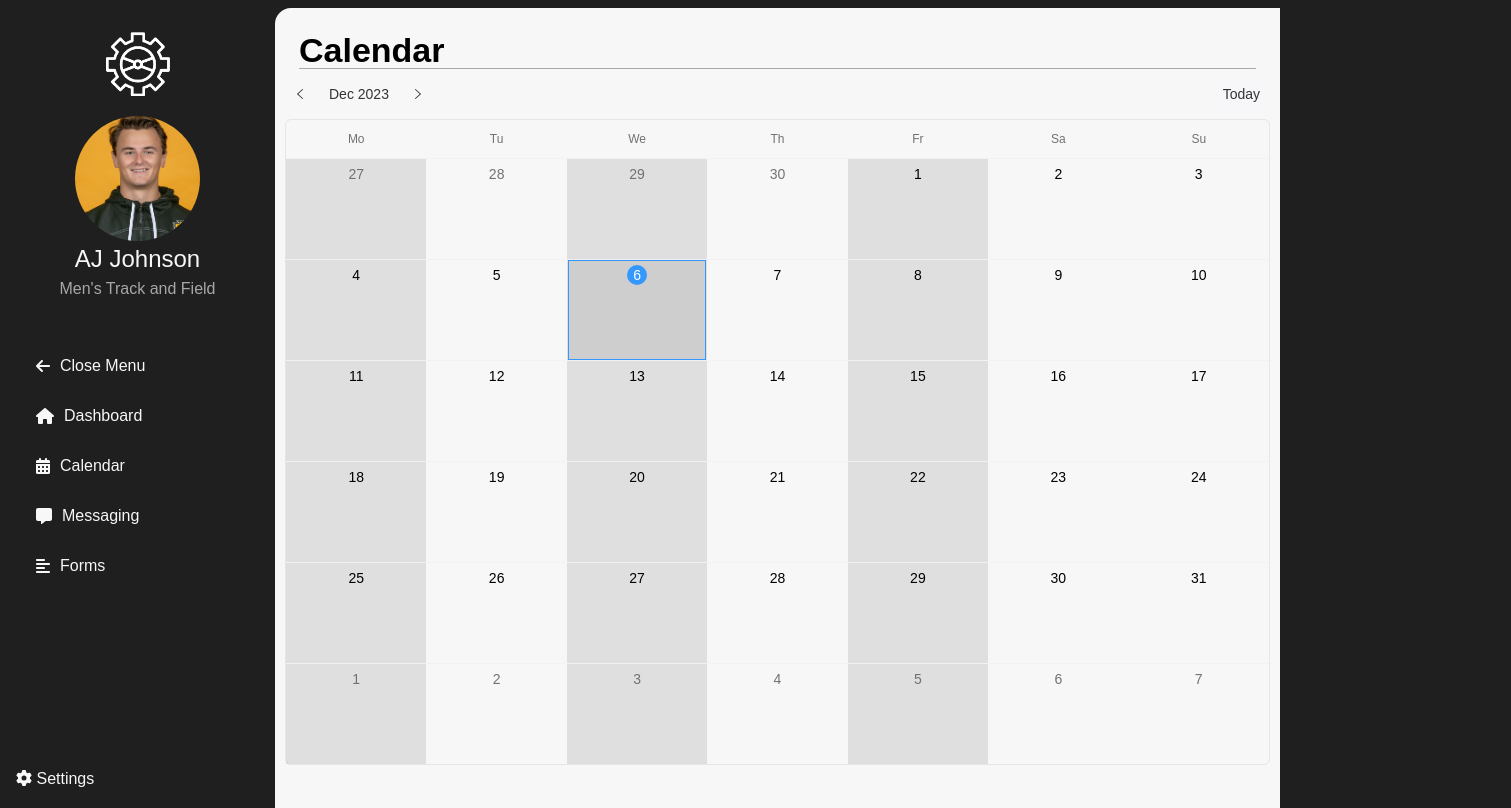
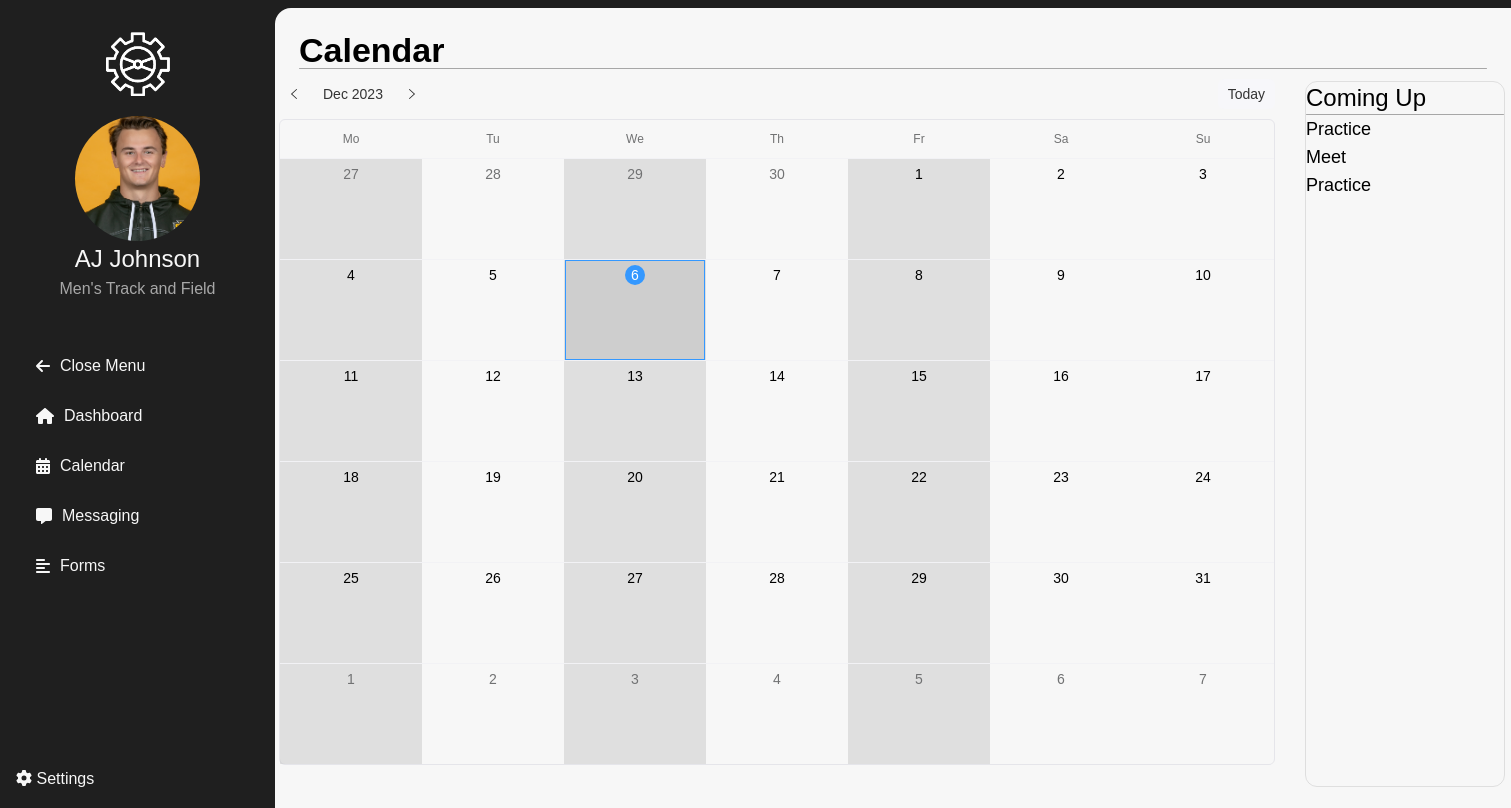
Before and after one commit to AjJ132/ProServ-ClubCore-Frontend, a React (Vite) app: page /calendar in a window 1280 px wide. Shown: the whole page, 1511 px wide, since content can reach past the window. Built offline with nearby package versions, Linux system fonts and the light colour scheme.

Commit message:
Add calendar container and quick info section

```diff
--- a/src/scenes/Calendar/Calendar.css
+++ b/src/scenes/Calendar/Calendar.css
@@ -1,5 +1,29 @@
 .calendar-content{
 
+}
+
+.calendar-container{
+    width: 100%;
+    display: flex;
+    flex-direction: row;
+    align-items: center;
+    justify-content: flex-start;
+    gap: 20px;
+
+    min-width: 1200px;
+    margin-right: 24px;
+    margin-left: 12px;
+}
+
+.calendar-quick-info{
+    min-width: 200px;
+    width: 100%;
+    height: 100%;
+    display: flex;
+    flex-direction: column;
+    align-items: flex-start;
+    justify-content: flex-start ;
+    margin-top: 24px;
 }
 
 .calendar-bg-offset{
--- a/src/scenes/Calendar/Calendar.jsx
+++ b/src/scenes/Calendar/Calendar.jsx
@@ -13,7 +13,16 @@ const Calendar = () => {
             <h1>Calendar</h1>
             <div className="line-divider mt-4"></div>
             </div>
-            <RsuiteCalendar bordered cellClassName={date => (date.getDay() % 2 ? "calendar-bg-offset" : undefined)}/>
+            <div className="calendar-container">
+                <RsuiteCalendar bordered cellClassName={date => (date.getDay() % 2 ? "calendar-bg-offset" : undefined)}/>
+                <div className="calendar-quick-info section-border p-4">
+                    <h2>Coming Up</h2>
+                    <div className="line-divider"></div>
+                    <h3>Practice</h3>
+                    <h3>Meet</h3>
+                    <h3>Practice</h3>
+                </div>
+            </div>
         </div>
     );
 };
--- a/src/scenes/Dashboard/Dashboard.css
+++ b/src/scenes/Dashboard/Dashboard.css
@@ -1,8 +1,3 @@
-
-
-
-
-
 .dashboard-tab{
   width : 100%;
   margin-top: 36px;
```
